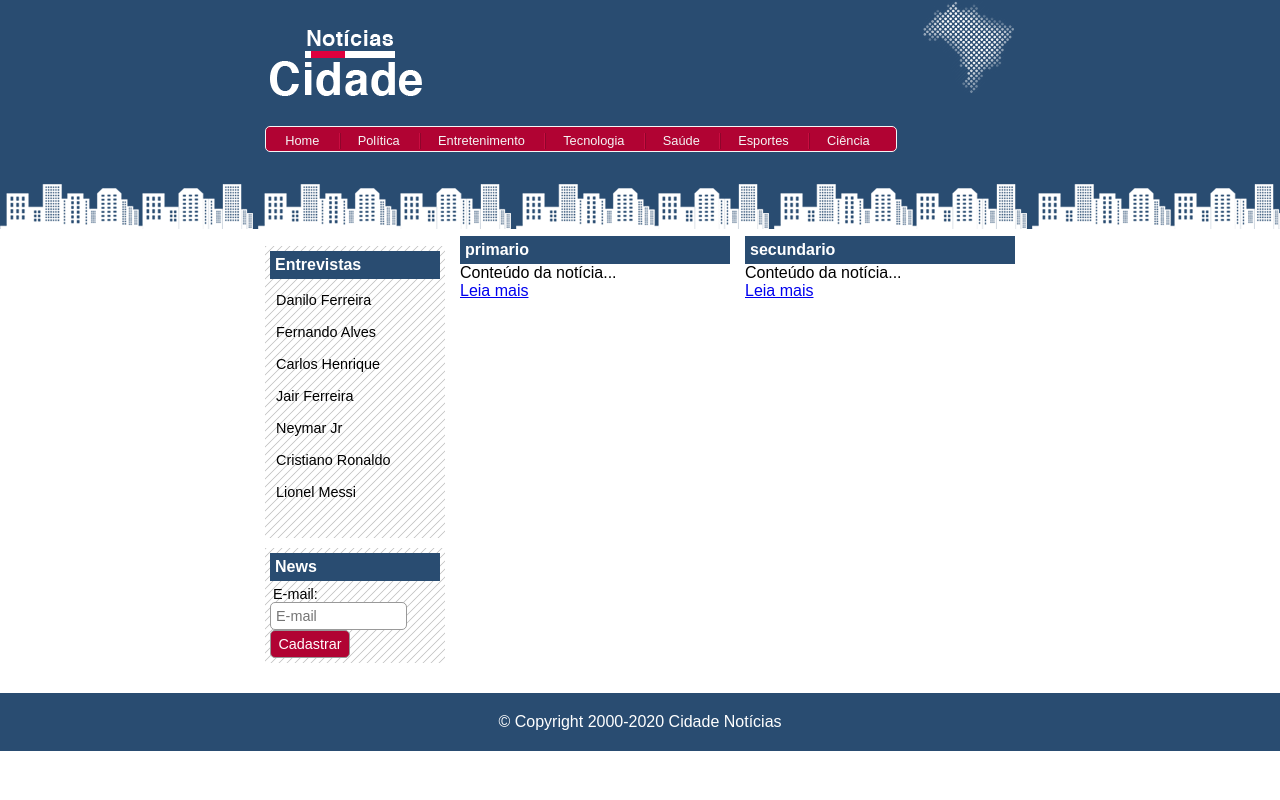
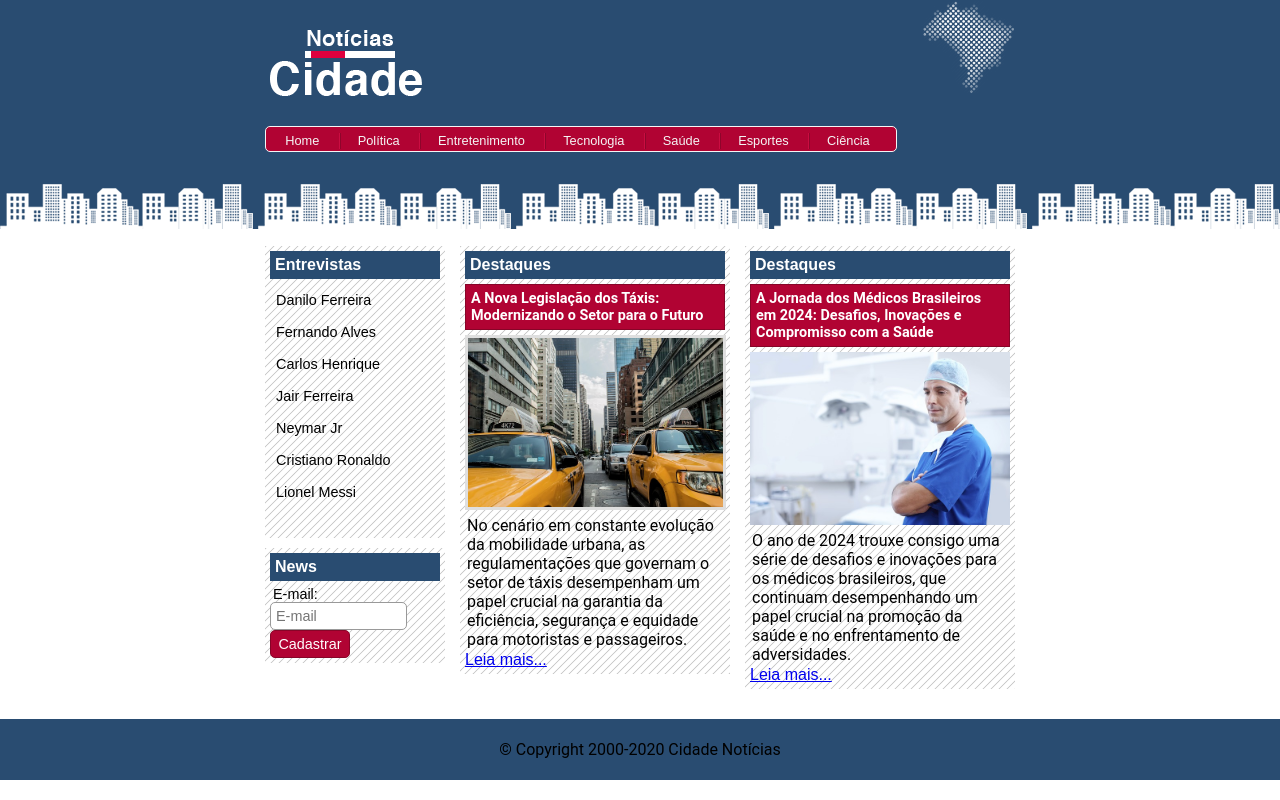
Before and after one commit to HermesdMatos/estudos-html-css, a plain HTML site: page index.html in a window 1280 px wide. Drawn offline with Linux system fonts and the light colour scheme.

Commit message:
estilizando o conteudo principal

```diff
--- a/CSS/content.css
+++ b/CSS/content.css
@@ -4,13 +4,24 @@
     width: 750px;
     margin: 0 auto;
     margin-top: 140px;
-
 }
 
 #conteudo-primario {
     width: 270px;
     float: left;
     margin: 0 0 20px 195px;
+}
+.destaques, .noticias-recentes {
+    background: #f3f3f3 url(../image/fundo-caixa.png);
+    padding: 5px;
+    margin: 10px 0;
+}
+.noticia, p{
+    padding: 1px;
+    font-family: 'Roboto', sans-serif;
+    text-decoration: none;
+    display: block;
+    color: #000;
 
 }
 
@@ -25,20 +36,28 @@
     width: 180px;
     float: left;
     margin: 0 0 20px -750px;
-
 }
 #navegacao-lateral {
     background: #f3f3f3 url(../image/fundo-caixa.png);
     padding: 5px;
     margin: 10px 0;
 }
+
 h2{
     background: #294c71;
     color: #fff;
     font-size: 1em;
     padding: 5px;
 }
-
+h3 {
+    font-family: 'Roboto', sans-serif;
+    font-size: 0.9em;
+    padding: 5px;
+    margin: 5px auto;
+    color: #fff;
+    background-color: #b10333;
+    border: 1px solid #870528;
+}
 .conteudo {
     padding: 5px;
     margin-bottom: 20px;
@@ -78,12 +97,19 @@ input.submit{
     width: 80px;
     color: #fff;
     background-color: #b10333;
-    border-radius: 1px solid #870528;
+    border-radius: 5px;
+    border: 1px solid #870528;
     cursor: pointer;
 }
 
 /*fim do conteudo*/
 
+/* Formatando imagens */
+img.imagem-principal {
+    width: 98%;
+    margin: 0 auto;
+    border: 3px solid #dfdfdf;
+}
 /* inicio do Rodape */
 
 #footer {
--- a/index.html
+++ b/index.html
@@ -37,18 +37,40 @@
         <!-- Conteúdo primario -->
 
         <article id="conteudo-primario">
-            <h2>primario</h2>
-            <p>Conteúdo da notícia...</p>
-            <a href="#">Leia mais</a>
+            <div class="destaques">
+                <h2>Destaques</h2>
+                <h3>A Nova Legislação dos Táxis: Modernizando o Setor para o Futuro</h3>
+                <img class="imagem-principal" src="./image/taxi.jpg" alt="taxi" width="100%">
+                <a class="noticia" href="#">
+                    <p>
+                        No cenário em constante evolução da mobilidade urbana, as regulamentações que governam o setor
+                        de táxis desempenham um papel crucial na garantia da eficiência, segurança e equidade para
+                        motoristas e passageiros.
+                    </p>
+                    <a href="#">
+                        Leia mais...
+                    </a>
+                </a>
+            </div>
         </article>
 
         <!-- Fim do conteúdo primario -->
 
         <!-- Conteúdo secundario -->
         <article id="conteudo-secundario">
-            <h2>secundario</h2>
-            <p>Conteúdo da notícia...</p>
-            <a href="#">Leia mais</a>
+            <div class="noticias-recentes">
+                <h2>Destaques</h2>
+                <h3>A Jornada dos Médicos Brasileiros em 2024: Desafios, Inovações e Compromisso com a Saúde</h3>
+                <img class="imagem-secundaria" src="./image/doutor.jpg" alt="taxi" width="100%">
+                <a class="noticia" href="#">
+                    <p>
+                        O ano de 2024 trouxe consigo uma série de desafios e inovações para os médicos brasileiros, que continuam desempenhando um papel crucial na promoção da saúde e no enfrentamento de adversidades.
+                    </p>
+                    <a href="#">
+                        Leia mais...
+                    </a>
+                </a>
+            </div>
         </article>
         <!-- Fim do conteúdo secundario -->
 
```
